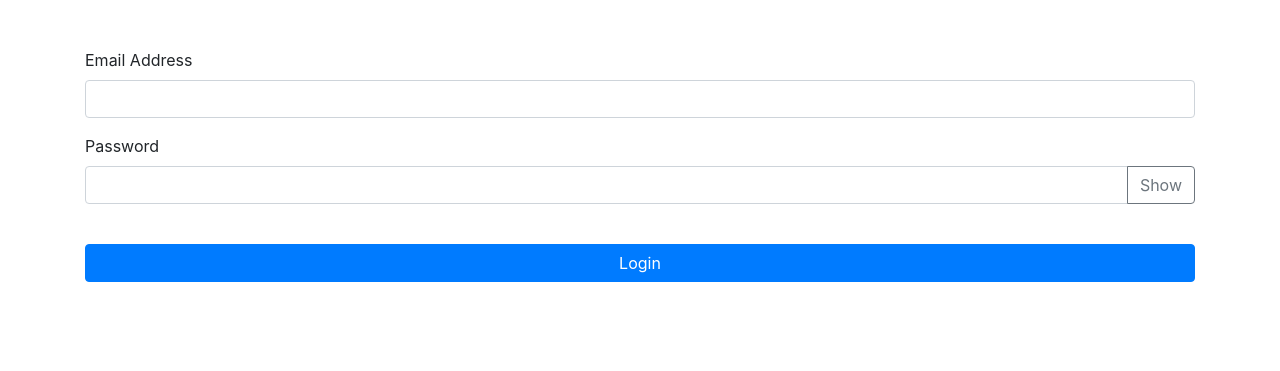
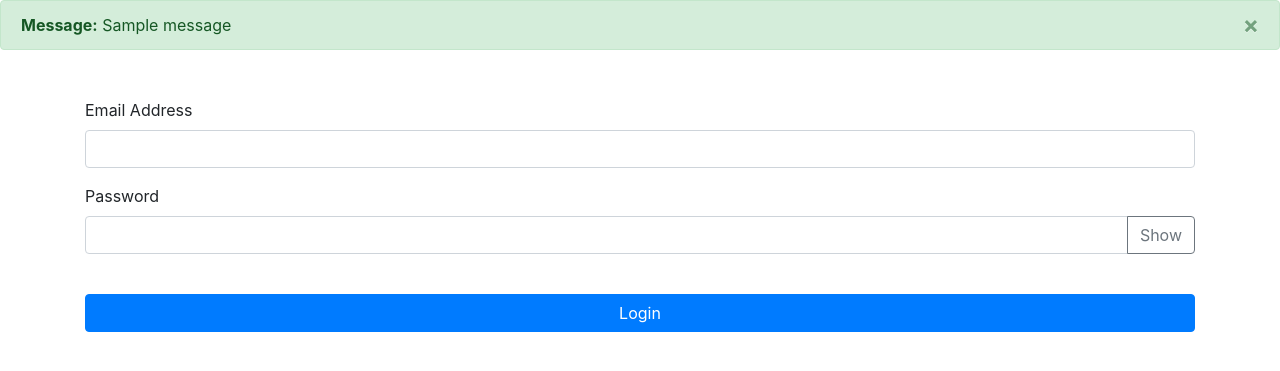
Before and after one commit to fahimarefin/Multi-Disease-Prediction, a Django app: page /login/ in a window 1280 px wide. Shown: the part 66-437 px from the top of the page. Run offline with Django 3.2, Linux system fonts and the light colour scheme; tables that the repository leaves empty hold one stand-in row (values such as "Sample post"); one stand-in notice (Sample message) is shown; some libraries are stand-ins or nearby versions.

Commit message:
Log_in_system_done

```diff
--- a/Project/settings.py
+++ b/Project/settings.py
@@ -12,6 +12,7 @@ https://docs.djangoproject.com/en/3.1/ref/settings/
 
 import os
 from pathlib import Path
+
 # Build paths inside the project like this: BASE_DIR / 'subdir'.
 BASE_DIR = Path(__file__).resolve().parent.parent
 
--- a/project412/views.py
+++ b/project412/views.py
@@ -25,7 +25,8 @@ from django.contrib.auth.forms import AuthenticationForm
 from django.contrib.auth.decorators import login_required
 from project412.models import UserProfile
 from django.contrib.auth.models import User
-
+from Project import settings
+from django.core.mail import send_mail
 
 def index(request):
     if request.method == 'POST':
@@ -85,6 +86,9 @@ def registration_signup(request):
 
     return render(request, 'signup.html', {'form': form})
 """
+from django.views.decorators.csrf import csrf_protect
+
+@csrf_protect
 def signup(request):
     if request.method=="GET":
         return render(request,'signup.html')
@@ -125,7 +129,6 @@ def signup(request):
             ins=UserProfile(fname=fname,lname=lname,email=email,password=password,
                                          dob=dob,gender=gender,mobile=mobile, profile_picture=profile_picture)
             ins.save()
-
             user=authenticate(email=email,password=password)
 
             if user is not None:
--- a/templates/login.html
+++ b/templates/login.html
@@ -38,6 +38,15 @@
     </div>
   </nav>
 
+  {% for message in messages %}
+  <div class="alert alert-{{ message.tags }} alert-dismissible fade show" role="alert">
+      <strong>Message:</strong> {{ message }}
+      <button type="button" class="close" data-dismiss="alert" aria-label="Close">
+  <span aria-hidden="true">&times;</span>
+</button>
+  </div>
+  {% endfor %}
+
   <div class="container mt-5">
     <form method="post" action="{% url 'login' %}">
       {% csrf_token %}
```
Also changed, not shown: templates/signup.html (+8 -1 lines), db.sqlite3, profile_pictures/384398967_6782483725202996_6968879851418608518_n_53BKome.jpg (added), profile_pictures/384398967_6782483725202996_6968879851418608518_n_URJJURL.jpg (added), profile_pictures/384398967_6782483725202996_6968879851418608518_n_oxqxsWf.jpg (added).
